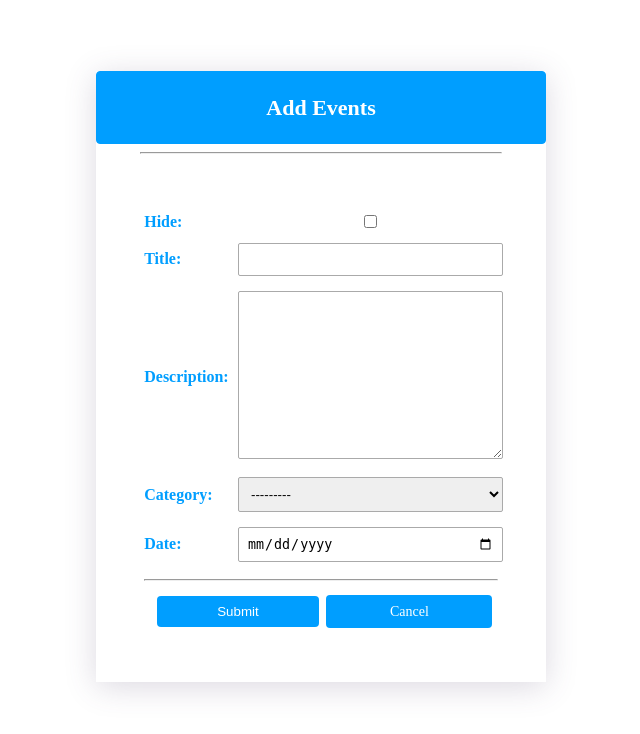
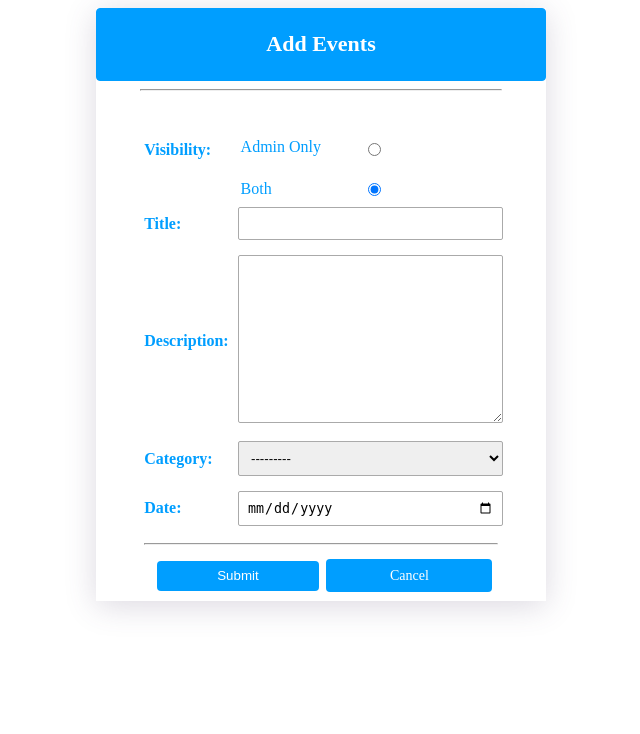
Before and after one commit to ApcosysTest/lams, a Django app: page /event/new in a window 1280 px wide. Shown: the top 734 px of the page, without its empty margins (319-959 px from the left). Run offline with Django 4.2, Linux system fonts and the light colour scheme.

Commit message:
radio button on event

```diff
--- a/app/forms.py
+++ b/app/forms.py
@@ -66,12 +66,15 @@ class Leave_AppForm(forms.ModelForm):
         }
 
 
+choice = [('True','Admin Only   '),('False', 'Both')]
+class EventForm(ModelForm):
 
-class EventForm(ModelForm):
   class Meta:
+
     model = Event
     # datetime-local is a HTML5 input type, format to make date time show on fields
     widgets = {
       'date': DateInput(format='%Y-%m-%d'),
+      'visibility' : forms.RadioSelect(choices=choice)
     }
     fields = '__all__'
--- a/app/models.py
+++ b/app/models.py
@@ -134,7 +134,7 @@ class Absent_emp(models.Model):
 
 class Event(models.Model):
     CATEGORY_CHOICES = [ ('Birthday', 'Birthday'), ('Public Holiday', 'Public Holiday'), ('Event', 'Event'), ('Others', 'Others'),]
-    hide = models.BooleanField(default=False )
+    visibility = models.BooleanField(default=False )
     title = models.CharField(max_length=200)
     description = models.TextField()
     category = models.CharField(max_length=20, choices=CATEGORY_CHOICES)
--- a/app/templates/event.html
+++ b/app/templates/event.html
@@ -34,11 +34,10 @@
                 font-weight: 600;border: 1px solid #009eff;
             }
             .container{
-                margin-top:5%;
                 box-shadow: 0 5px 30px 0 rgba(82, 63, 105, 0.2);
             }
             form{
-                padding: 10%;
+                padding: 0% 10%;
                 text-align: left;
                 color: #009eff;
             }
@@ -84,6 +83,18 @@
                 border: 1px solid #009eff;
                 color: #009eff;
             }
+            #id_visibility_0{
+                position: relative;
+                top: 23px;
+            }
+            #id_visibility_1{
+                position: relative;
+                top: 21px;
+            }
+            #id_visibility{
+                padding-top: 5%;
+                padding-left: 3%;
+            }
         </style>
     </head>
     <body>
--- a/app/utils.py
+++ b/app/utils.py
@@ -15,7 +15,7 @@ class Calendar(HTMLCalendar):
 	# filter events by day
 	def formatday(self, day,weekday, events):
 		events_per_day = events.filter(date__day=day)
-		nonAdminEvents = events_per_day.filter(hide=False)
+		nonAdminEvents = events_per_day.filter(visibility=False)
 		weekdays = "mon" if  weekday == 0 else "tue" if weekday == 1 else "wed" if weekday == 2 else "thu" if weekday == 3 else "fri" if weekday == 4 else "sat" if weekday == 5 else "sun"
 		d = ''
 		a = ''
@@ -100,7 +100,7 @@ class Eventcal(HTMLCalendar):
 	def eventlist(self, day, events):
 
 		events_per_day = events.filter(date__day=day)
-		nonAdminEvents = events_per_day.filter(hide=False)
+		nonAdminEvents = events_per_day.filter(visibility=False)
 		d = ''
 		a=''
 
```
